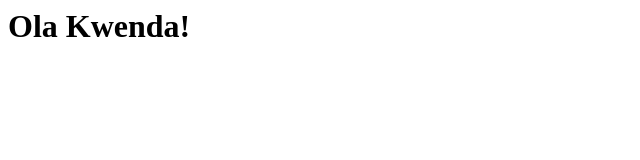
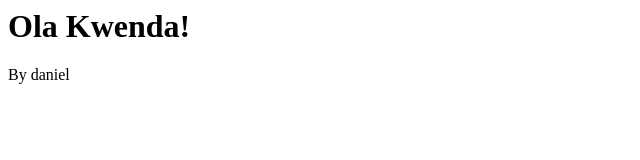
Before and after one commit to BrunoSimbine/kwenda_api, a plain HTML site: page index.html in a window 1280 px wide. Shown: the full height of the page, 0-640 px from the left. Drawn offline with Linux system fonts and the light colour scheme.

```diff
--- a/index.html
+++ b/index.html
@@ -4,5 +4,7 @@
 </head>
 <body>
 <h1> Ola Kwenda!</h1>
+
+By daniel
 </body>
 </html>
```
Also changed, not shown: 1 other file.
